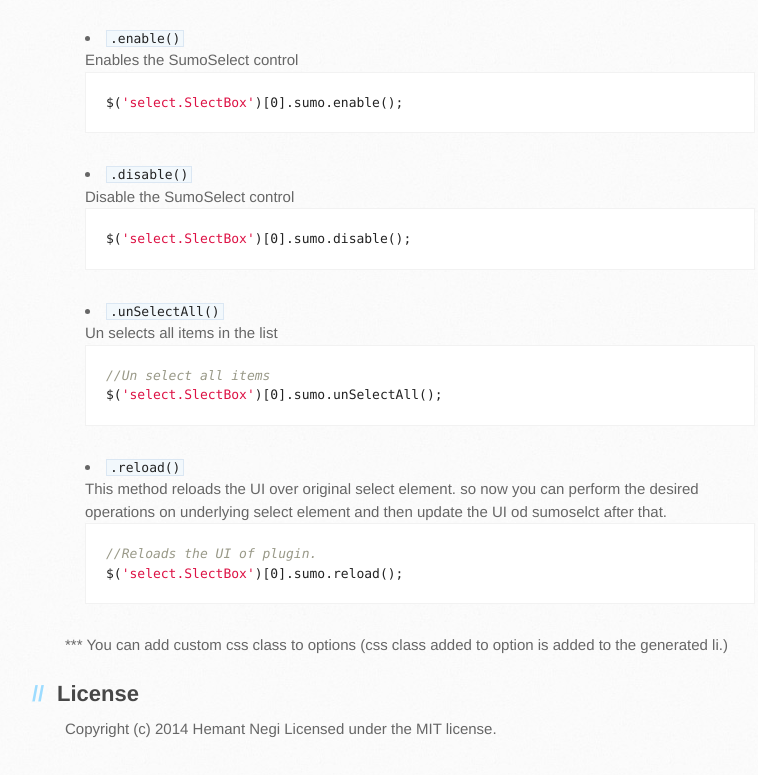
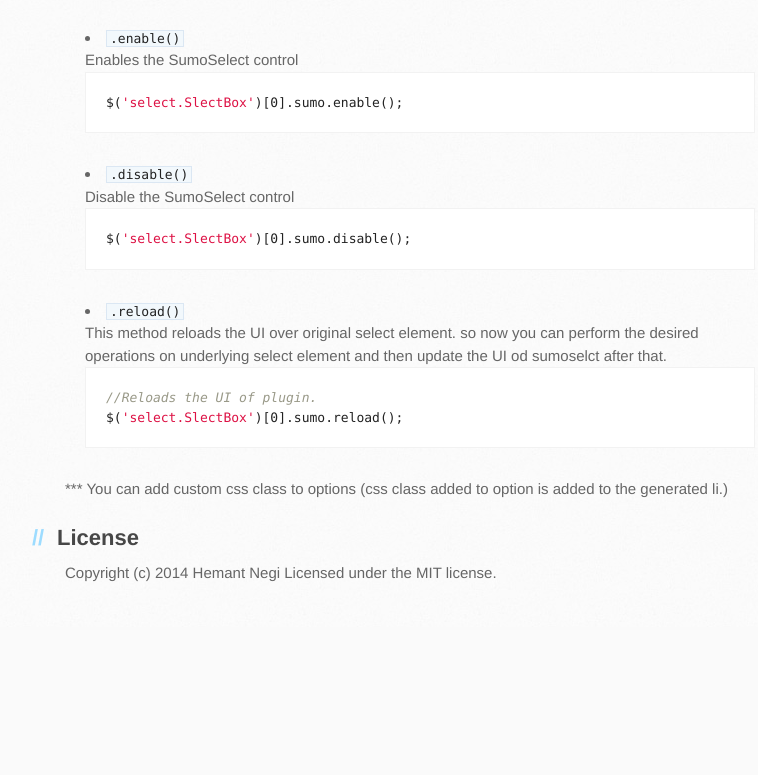
Before and after one commit to HemantNegi/jquery.sumoselect, a website: page docs/index.html in a window 1280 px wide. Shown: the part 7588-8363 px from the top of the page, without its empty margins (105-863 px from the left). After the commit the page ends 8215 px from the top, so only its background shows below. Drawn offline with Linux system fonts and the light colour scheme.

Commit message:
fix: Docs typo

```diff
--- a/docs/index.html
+++ b/docs/index.html
@@ -594,14 +594,6 @@ $</span><span class="p">(</span><span class="nb">document</span><span class="p">
         </div>
     </li>
     <li>
-        <code>.unSelectAll()</code>
-        <p>Un selects all items in the list
-        <div class="highlight highlight-javascript">
-            <pre><span class="cm">//Un select all items</span>
-<span class="nx">$</span><span class="p">(</span><span class="s1">'select.SlectBox'</span><span class="p">)[0].sumo.unSelectAll();</span></pre>
-        </div>
-    </li>
-    <li>
         <code>.reload()</code>
         <p>This method reloads the UI over original select element. so now you can perform the desired operations on underlying select element and then update the UI od sumoselct after that.
         <div class="highlight highlight-javascript">
```
